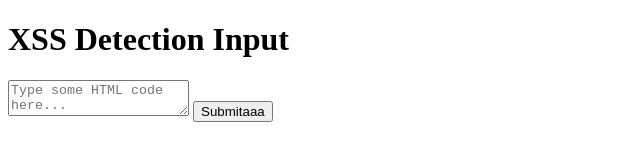
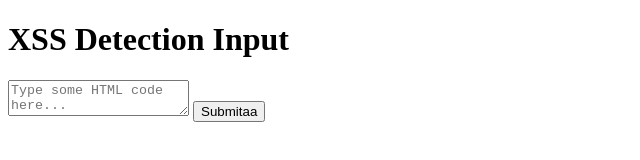
Before and after one commit to yazid69/DevSecOps, a website: page index.html in a window 1280 px wide. Shown: the full height of the page, 0-640 px from the left. Drawn offline with Linux system fonts and the light colour scheme.

Commit message:
production

```diff
--- a/index.html
+++ b/index.html
@@ -10,7 +10,7 @@
 <body>
     <h1>XSS Detection Input</h1>
     <textarea id="user-input" placeholder="Type some HTML code here..."></textarea>
-    <button onclick="submitCode()">Submitaaa</button>
+    <button onclick="submitCode()">Submitaa</button>
 
     <div id="result"></div>
 
```
